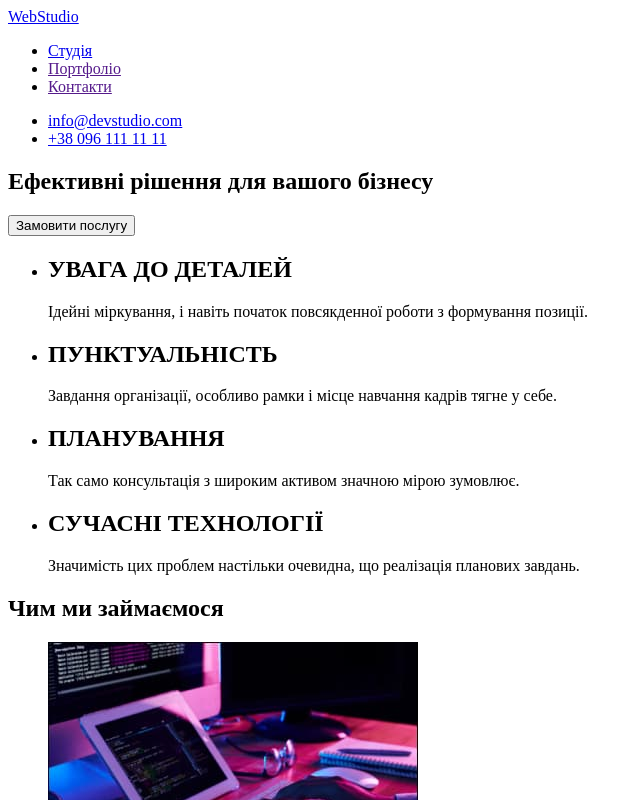
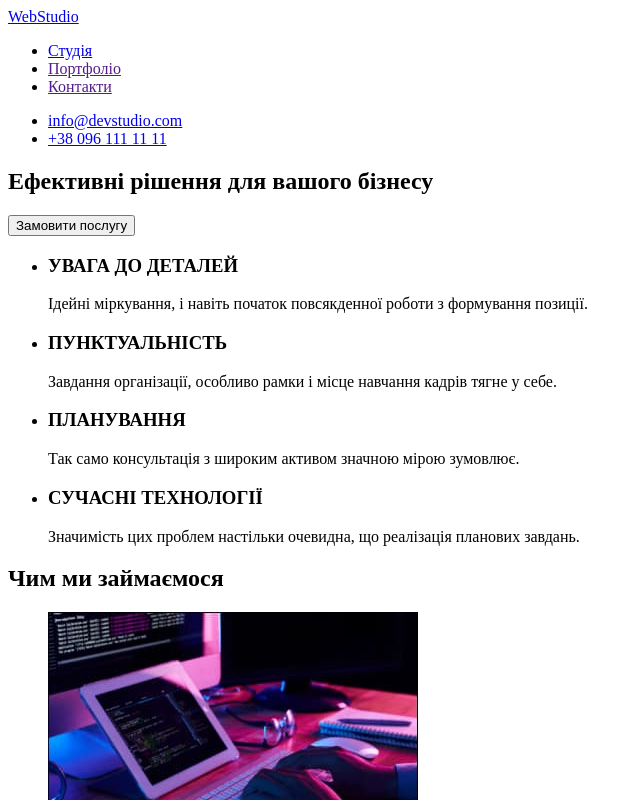
Before and after one commit to andrey-kupka/goit-markup-hw-01, a plain HTML site: page index.html in a window 1280 px wide. Shown: the top 800 px of the page, without its empty margins (0-642 px from the left). Drawn offline with Linux system fonts and the light colour scheme.

Commit message:
update index.html

```diff
--- a/index.html
+++ b/index.html
@@ -30,27 +30,27 @@
         <h2 hidden>Наші переваги</h2>
         <ul>
           <li>
-            <h2>УВАГА ДО ДЕТАЛЕЙ</h2>
+            <h3>УВАГА ДО ДЕТАЛЕЙ</h3>
             <p>
               Ідейні міркування, і навіть початок повсякденної роботи з
               формування позиції.
             </p>
           </li>
           <li>
-            <h2>ПУНКТУАЛЬНІСТЬ</h2>
+            <h3>ПУНКТУАЛЬНІСТЬ</h3>
             <p>
               Завдання організації, особливо рамки і місце навчання кадрів тягне
               у себе.
             </p>
           </li>
           <li>
-            <h2>ПЛАНУВАННЯ</h2>
+            <h3>ПЛАНУВАННЯ</h3>
             <p>
               Так само консультація з широким активом значною мірою зумовлює.
             </p>
           </li>
           <li>
-            <h2>СУЧАСНІ ТЕХНОЛОГІЇ</h2>
+            <h3>СУЧАСНІ ТЕХНОЛОГІЇ</h3>
             <p>
               Значимість цих проблем настільки очевидна, що реалізація планових
               завдань.
@@ -134,7 +134,6 @@
       </section>
     </main>
     <footer>
-      <section>
         <a href="/index.html" lang="en">WebStudio </a>
         <address>
           <ul>
@@ -144,7 +143,6 @@
             <li><a href="tel:+380961111111">+38 096 111 11 11</a></li>
           </ul>
         </address>
-      </section>
     </footer>
   </body>
 </html>
```
